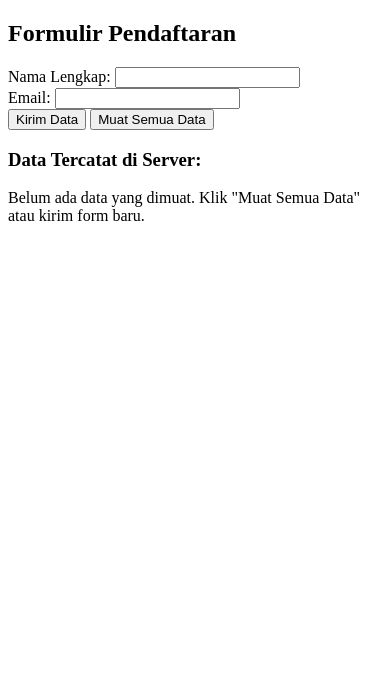
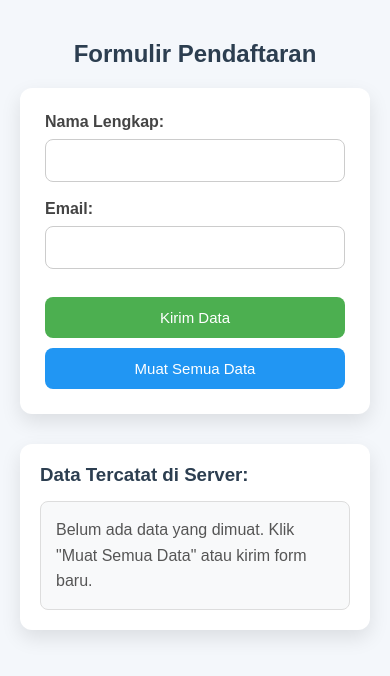
Before and after one commit to rivando-al-rasyid/huawei-technical, a website: page public/index.html in a window 390 px wide. Drawn offline with Linux system fonts and the light colour scheme.

Commit message:
feat : use query selector for choose data from

```diff
--- /dev/null
+++ b/public/css.css
@@ -0,0 +1,131 @@
+* {
+    margin: 0;
+    padding: 0;
+    box-sizing: border-box;
+    font-family: Arial, Helvetica, sans-serif;
+}
+
+body {
+    background: #f4f7fb;
+    display: flex;
+    flex-direction: column;
+    align-items: center;
+    padding: 40px 20px;
+    color: #333;
+}
+
+h2 {
+    margin-bottom: 20px;
+    color: #2c3e50;
+}
+
+.formPendaftaran {
+    width: 100%;
+    max-width: 450px;
+    background: #fff;
+    padding: 25px;
+    border-radius: 12px;
+    box-shadow: 0 8px 20px rgba(0, 0, 0, 0.1);
+}
+
+.form-group {
+    display: flex;
+    flex-direction: column;
+    margin-bottom: 18px;
+}
+
+.form-group label {
+    margin-bottom: 8px;
+    font-weight: bold;
+    color: #444;
+}
+
+.form-group input {
+    padding: 12px;
+    border: 1px solid #ccc;
+    border-radius: 8px;
+    font-size: 15px;
+    transition: all 0.3s ease;
+}
+
+.form-group input:focus {
+    border-color: #4a90e2;
+    outline: none;
+    box-shadow: 0 0 6px rgba(74, 144, 226, 0.3);
+}
+
+button {
+    padding: 12px 18px;
+    border: none;
+    border-radius: 8px;
+    font-size: 15px;
+    cursor: pointer;
+    transition: 0.3s ease;
+    margin-right: 10px;
+    margin-top: 10px;
+}
+
+button[type="submit"] {
+    background: #4caf50;
+    color: white;
+}
+
+button[type="submit"]:hover {
+    background: #43a047;
+}
+
+.btn-fetch {
+    background: #2196f3;
+    color: white;
+}
+
+.btn-fetch:hover {
+    background: #1976d2;
+}
+
+.box {
+    width: 100%;
+    max-width: 450px;
+    margin-top: 30px;
+    background: white;
+    padding: 20px;
+    border-radius: 12px;
+    box-shadow: 0 8px 20px rgba(0, 0, 0, 0.1);
+}
+
+.box h3 {
+    margin-bottom: 15px;
+    color: #2c3e50;
+}
+
+.kontainerData {
+    background: #f8f9fa;
+    border: 1px solid #ddd;
+    border-radius: 8px;
+    padding: 15px;
+    min-height: 80px;
+    line-height: 1.6;
+    color: #555;
+}
+
+.data-item {
+    padding: 10px;
+    margin-bottom: 10px;
+    border-bottom: 1px solid #ddd;
+}
+
+.data-item:last-child {
+    border-bottom: none;
+}
+
+@media (max-width: 500px) {
+    .formPendaftaran,
+    .box {
+        width: 100%;
+    }
+
+    button {
+        width: 100%;
+        margin-right: 0;
+    }
+}
--- a/public/index.html
+++ b/public/index.html
@@ -1,33 +1,37 @@
 <!DOCTYPE html>
 <html lang="id">
 <head>
-    <html lang="en">
     <meta charset="UTF-8">
     <meta name="viewport" content="width=device-width, initial-scale=1.0">
     <title>Simulasi Form & Server Sederhana</title>
+    <link rel="stylesheet" href="css.css">
 </head>
 <body>
 
-    <h2>Formulir Pendaftaran </h2>
+    <h2>Formulir Pendaftaran</h2>
 
-    <form id="formPendaftaran">
+    <form class="formPendaftaran">
         <div class="form-group">
-            <label for="nama">Nama Lengkap:</label>
-            <input type="text" id="nama" required>
+            <label>Nama Lengkap:</label>
+            <input type="text" class="nama" required>
         </div>
+
         <div class="form-group">
-            <label for="email">Email:</label>
-            <input type="email" id="email" required>
+            <label>Email:</label>
+            <input type="email" class="email" required>
         </div>
+
         <button type="submit">Kirim Data</button>
-        <button type="button" class="btn-fetch" id="btnMuatData">Muat Semua Data</button>
+        <button type="button" class="btn-fetch">Muat Semua Data</button>
     </form>
 
-    <!-- Area untuk Menampilkan Hasil -->
     <div class="box">
         <h3>Data Tercatat di Server:</h3>
-        <div id="kontainerData">Belum ada data yang dimuat. Klik "Muat Semua Data" atau kirim form baru.</div>
+        <div class="kontainerData">
+            Belum ada data yang dimuat. Klik "Muat Semua Data" atau kirim form baru.
+        </div>
     </div>
+    <script src="page.js"></script>
 
 </body>
 </html>
--- /dev/null
+++ b/public/page.js
@@ -0,0 +1,40 @@
+const form = document.querySelector(".formPendaftaran");
+const nama = document.querySelector(".nama");
+const email = document.querySelector(".email");
+const btnMuatData = document.querySelector(".btn-fetch");
+const kontainerData = document.querySelector(".kontainerData");
+
+form.addEventListener("submit", async function (e) {
+    e.preventDefault();
+
+    try {
+        const response = await fetch(
+            `http://localhost:3000/user/add?name=${encodeURIComponent(nama.value)}&email=${encodeURIComponent(email.value)}`,
+            {
+                method: "POST",
+            }
+        );
+
+        const data = await response.json();
+        alert(data.message);
+        nama.value = "";
+        email.value = "";
+    } catch (err) {
+        console.error(err);
+    }
+});
+
+btnMuatData.addEventListener("click", async function () {
+    try {
+        const response = await fetch("http://localhost:3000/user/list");
+        const users = await response.json();
+        kontainerData.innerHTML = "";
+        users.forEach((user) => {
+            const p = document.createElement("p");
+            p.textContent = `${user.name} - ${user.email}`;
+            kontainerData.appendChild(p);
+        });
+    } catch (err) {
+        console.error(err);
+    }
+});
```
